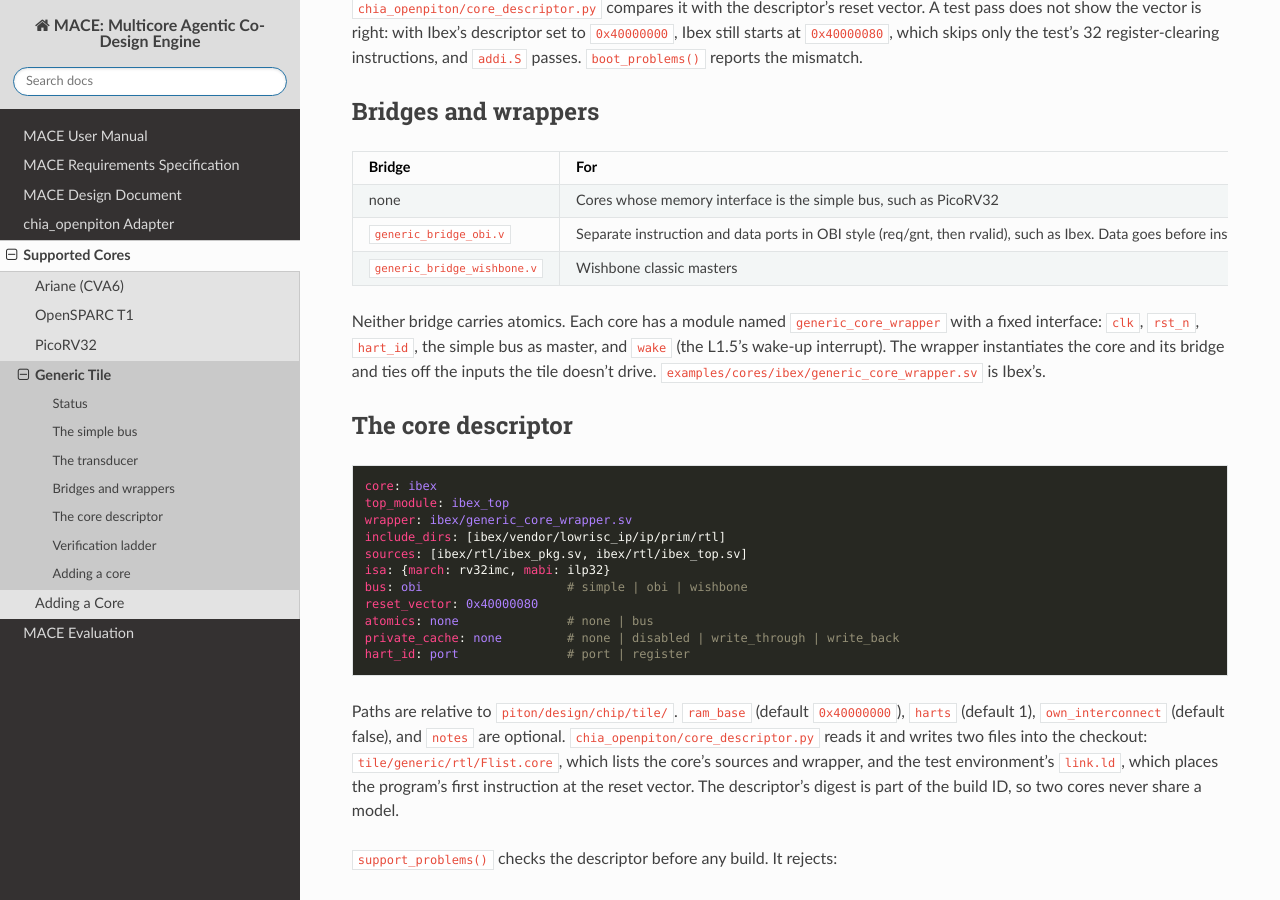
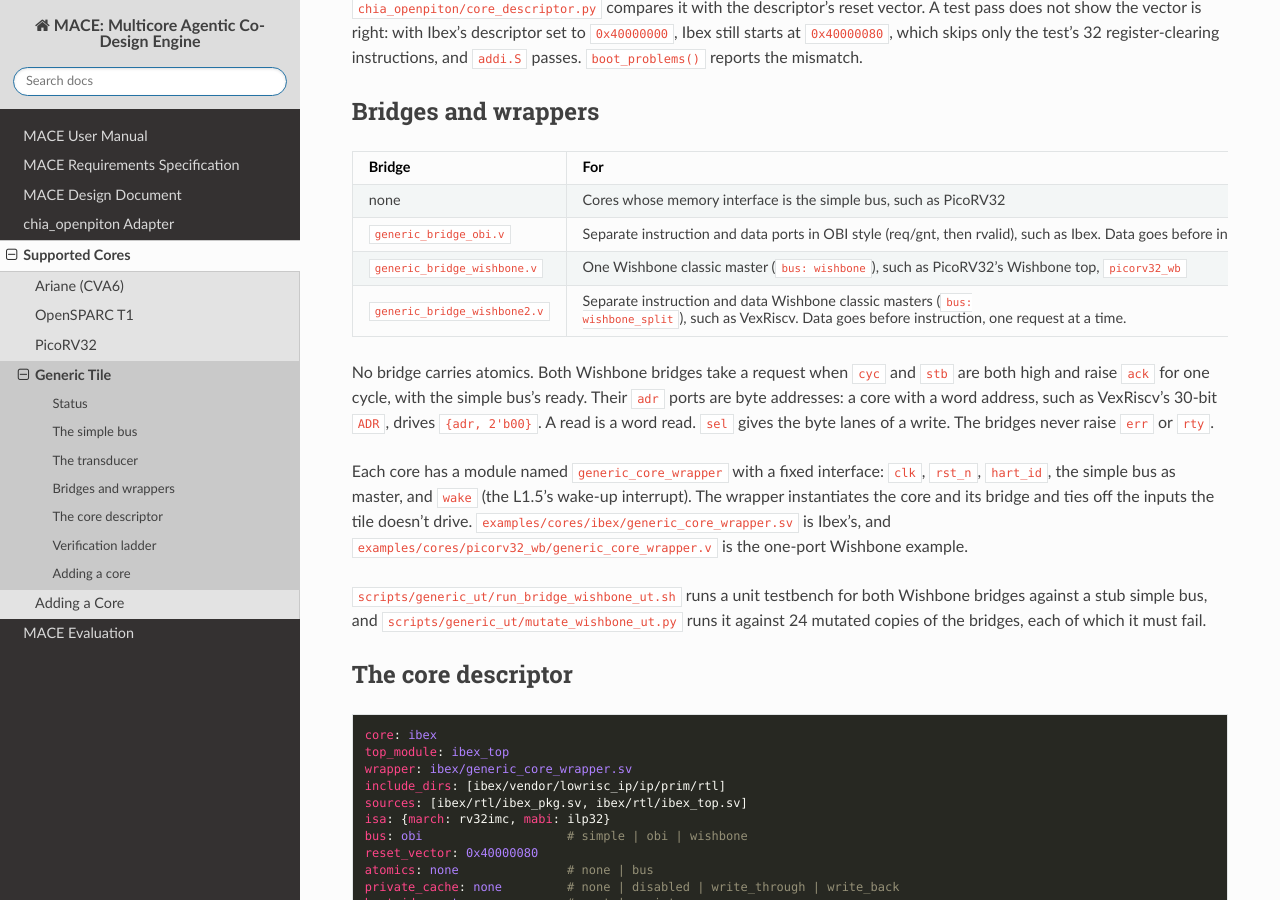
Before and after one commit to ranaumarnadeem/MACE, a Sphinx documentation site: the page built from docs/05_mace_cores/generic.md, in a window 1280 px wide and 900 px high, scrolled down 1841 px. Built offline with Sphinx 7.4.7 and the Read the Docs theme 3.1.0, drawn with Linux system fonts in a browser that asks for light colours.

Commit message:
docs: the Wishbone bridges, picorv32_wb as the one-port example
Docs build clean with -W.

```diff
--- a/docs/05_mace_cores/generic.md
+++ b/docs/05_mace_cores/generic.md
@@ -61,9 +61,14 @@ The transducer also prints each tile's first request address (`generic tile <n>:
 |---|---|
 | none | Cores whose memory interface is the simple bus, such as PicoRV32 |
 | `generic_bridge_obi.v` | Separate instruction and data ports in OBI style (req/gnt, then rvalid), such as Ibex. Data goes before instruction, one request at a time. |
-| `generic_bridge_wishbone.v` | Wishbone classic masters |
+| `generic_bridge_wishbone.v` | One Wishbone classic master (`bus: wishbone`), such as PicoRV32's Wishbone top, `picorv32_wb` |
+| `generic_bridge_wishbone2.v` | Separate instruction and data Wishbone classic masters (`bus: wishbone_split`), such as VexRiscv. Data goes before instruction, one request at a time. |
 
-Neither bridge carries atomics. Each core has a module named `generic_core_wrapper` with a fixed interface: `clk`, `rst_n`, `hart_id`, the simple bus as master, and `wake` (the L1.5's wake-up interrupt). The wrapper instantiates the core and its bridge and ties off the inputs the tile doesn't drive. `examples/cores/ibex/generic_core_wrapper.sv` is Ibex's.
+No bridge carries atomics. Both Wishbone bridges take a request when `cyc` and `stb` are both high and raise `ack` for one cycle, with the simple bus's ready. Their `adr` ports are byte addresses: a core with a word address, such as VexRiscv's 30-bit `ADR`, drives `{adr, 2'b00}`. A read is a word read. `sel` gives the byte lanes of a write. The bridges never raise `err` or `rty`.
+
+Each core has a module named `generic_core_wrapper` with a fixed interface: `clk`, `rst_n`, `hart_id`, the simple bus as master, and `wake` (the L1.5's wake-up interrupt). The wrapper instantiates the core and its bridge and ties off the inputs the tile doesn't drive. `examples/cores/ibex/generic_core_wrapper.sv` is Ibex's, and `examples/cores/picorv32_wb/generic_core_wrapper.v` is the one-port Wishbone example.
+
+`scripts/generic_ut/run_bridge_wishbone_ut.sh` runs a unit testbench for both Wishbone bridges against a stub simple bus, and `scripts/generic_ut/mutate_wishbone_ut.py` runs it against 24 mutated copies of the bridges, each of which it must fail.
 
 ## The core descriptor
 
```
